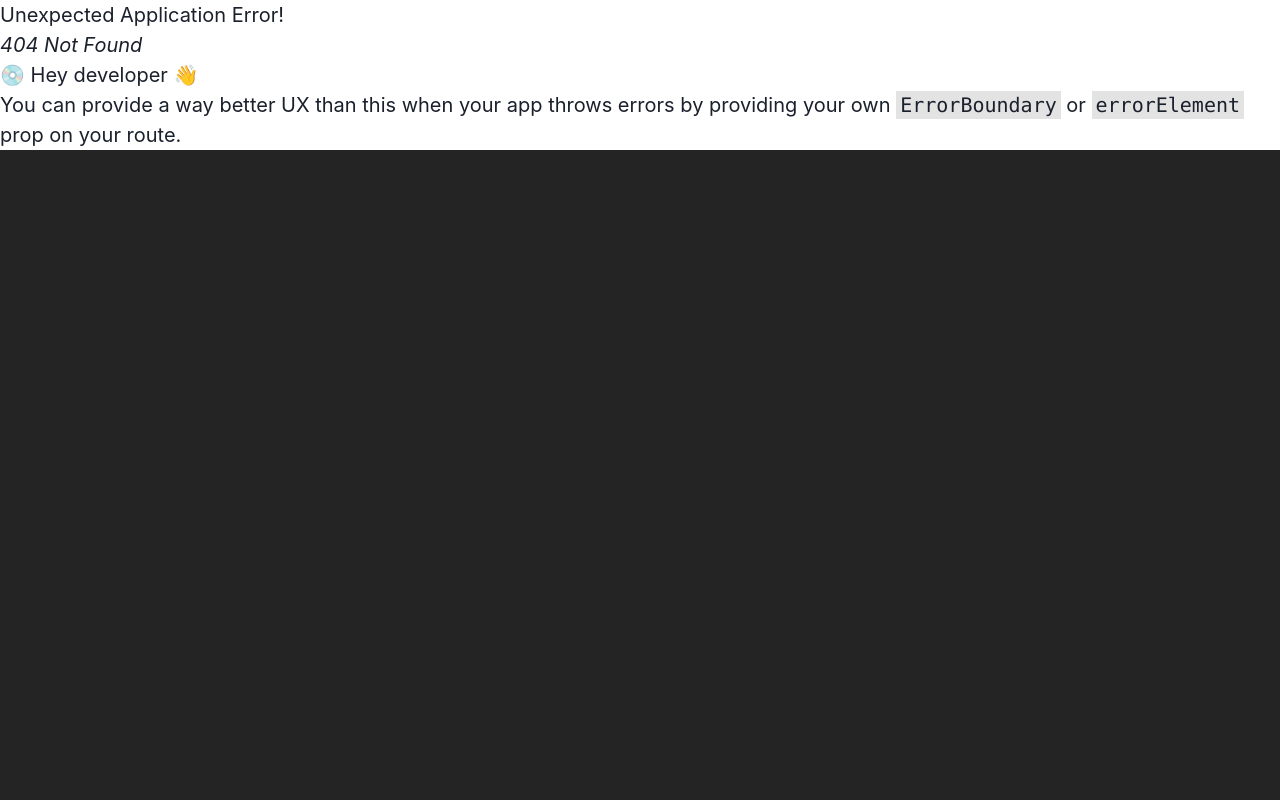
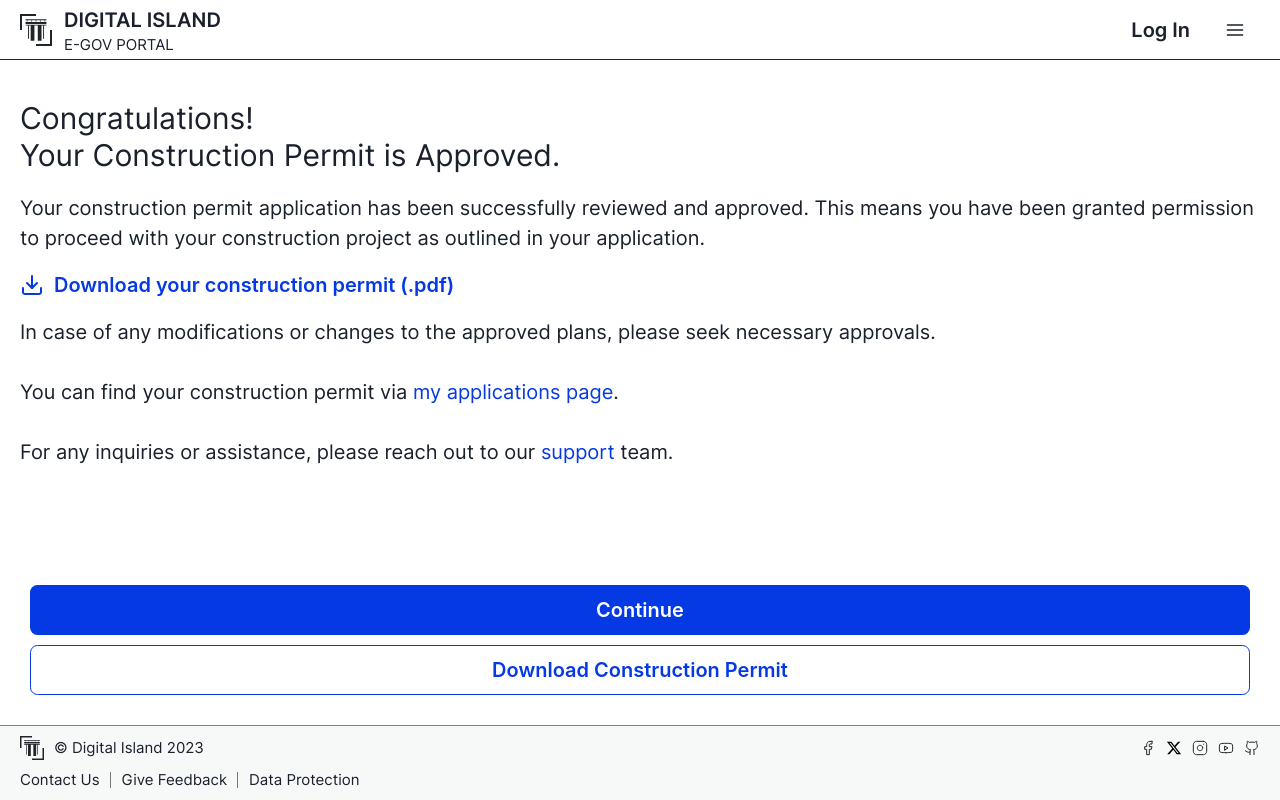
Before and after one commit to GovStackWorkingGroup/sandbox-usecase-bp-frontend, a React (Vite) app: page /housing/construction-permit-approved in a window 1280 px wide. Before the commit this address had no page. Built offline with nearby package versions, Linux system fonts and the light colour scheme.

Commit message:
SND-553: Permit Approved notification

```diff
--- /dev/null
+++ b/src/features/construction-permit-application/PermitApproved.tsx
@@ -0,0 +1,48 @@
+import { Button, ButtonGroup, Flex, Heading, VStack, Text, Link } from "@chakra-ui/react";
+import { Link as RouterLink } from "react-router-dom";
+import { colors } from "../../chakra-overrides/colors";
+import DownloadIcon from "@assets/icons/download.svg?react";
+
+export default function PermitApproved() {
+  return (
+    <>
+      <Flex
+        gap="20px"
+        margin="0 -20px"
+        direction="column"
+        paddingTop="40px"
+        paddingBottom="20px"
+        paddingX="20px"
+        height="100%"
+        flexGrow={1}
+      >
+        <Heading as="h1" size="md" variant="display">
+        Congratulations! <br />
+        Your Construction Permit is Approved.
+        </Heading>
+        <Text>
+        Your construction permit application has been successfully reviewed and approved.
+        This means you have been granted permission to proceed with your construction project as outlined in your application.
+        </Text>
+        <Button variant="link" colorScheme="newAdmin" justifyContent="start" leftIcon={<DownloadIcon />}>
+          Download your construction permit (.pdf)
+        </Button>
+        <Text>
+          In case of any modifications or changes to the approved plans, please seek necessary approvals.<br/><br/>
+          You can find your construction permit via <Link as={RouterLink} to="/login" style={{color: colors.theme.primary}}>my applications page</Link>.<br/><br/>
+          For any inquiries or assistance, please reach out to our <span style={{color: colors.theme.primary}}>support</span> team.
+        </Text>
+        <ButtonGroup padding="10px" colorScheme="newAdmin" marginTop="auto">
+          <VStack w="100%">
+            <Button variant="solid" w="100%">
+              Continue
+            </Button>
+            <Button variant="outline" w="100%">
+              Download Construction Permit
+            </Button>
+          </VStack>
+        </ButtonGroup>
+      </Flex>
+    </>
+  );
+}
--- a/src/routes/router.tsx
+++ b/src/routes/router.tsx
@@ -5,6 +5,7 @@ import ConstructionPermitApplication from "../features/construction-permit-appli
 import ConstructionPermit from "../features/construction-permit/ConstructionPermit";
 import FrontPage from "../features/front-page/FrontPage";
 import Login from "../features/login/Login";
+import PermitApproved from "../features/construction-permit-application/PermitApproved";
 import PaymentSuccessful from "../features/payment/PaymentSuccessful";
 export const router = createBrowserRouter([
   {
@@ -30,6 +31,10 @@ export const router = createBrowserRouter([
             path: "construction-permit/application",
             element: <ConstructionPermitApplication />,
           },
+          {
+            path: "construction-permit-approved",
+            element: <PermitApproved />,
+          }
         ],
       },
       {
```
